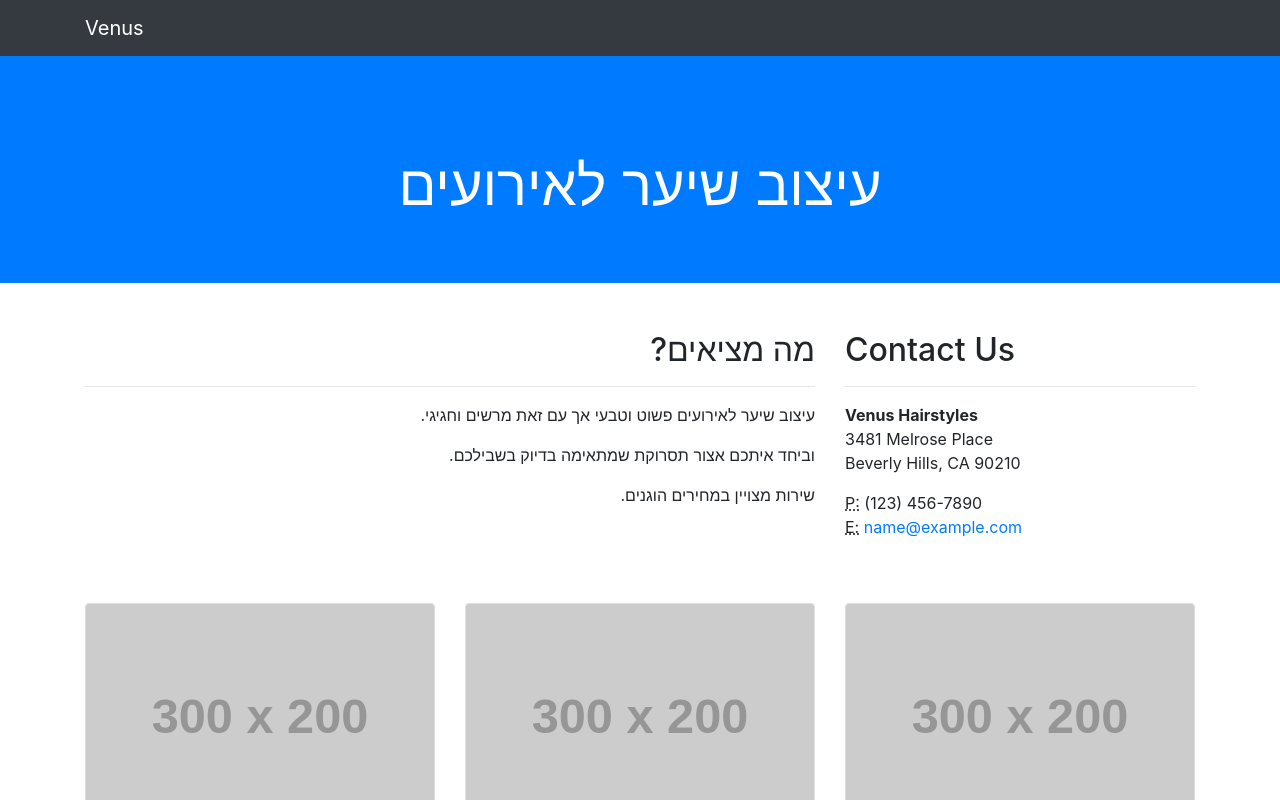
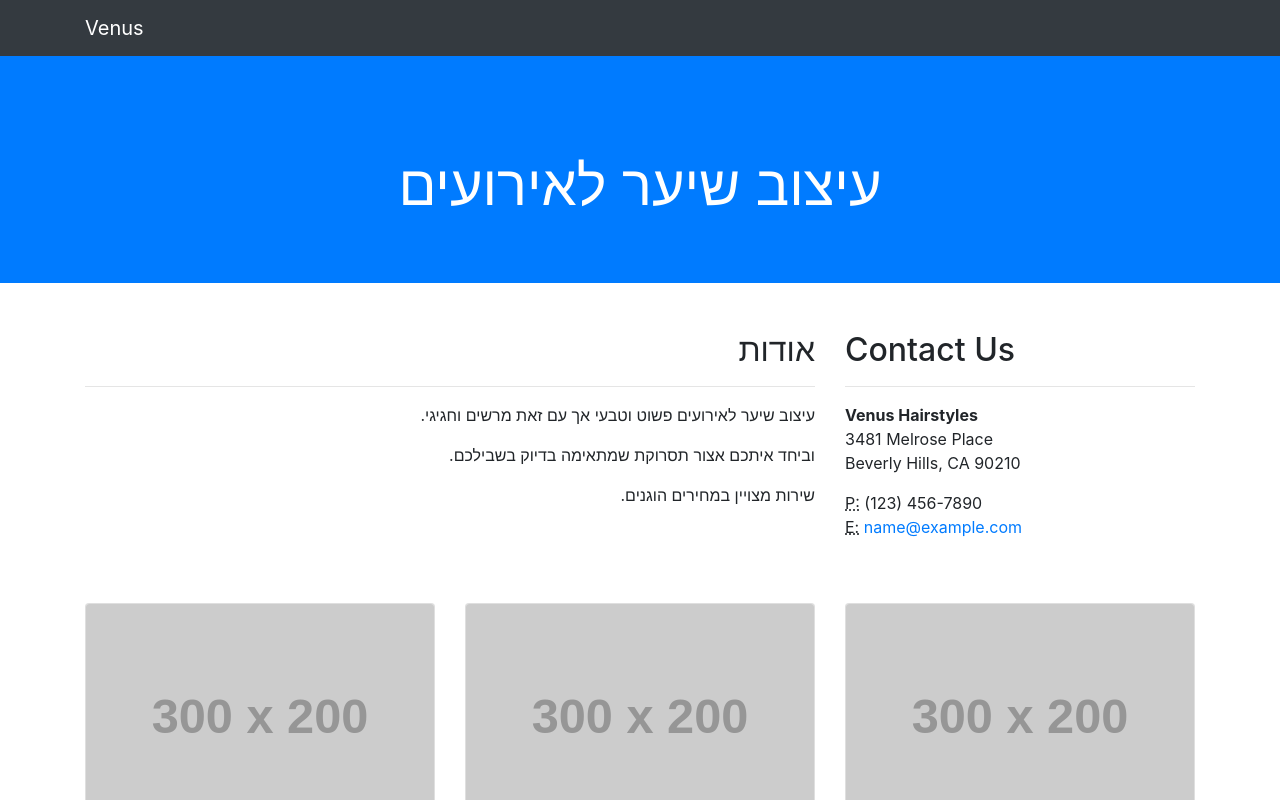
Before and after one commit to noga-g/test, a website: page index.html in a window 1280 px wide. Shown: the top 800 px of the page. Drawn offline with Linux system fonts and the light colour scheme; placeholder pictures from the web are drawn by us.

Commit message:
Update index.html

```diff
--- a/index.html
+++ b/index.html
@@ -36,6 +36,7 @@
         <div class="col-lg-12">
           <h1 class="display-4 text-white mt-5 mb-2" style="text-align: center;">עיצוב שיער לאירועים</h1>
           <p></p>
+          <p1></p1>
         </div>
       </div>
     </div>
@@ -46,7 +47,7 @@
 
     <div class="row">
       <div class="col-md-8 mb-5">
-        <h2 style="text-align: right;">?מה מציאים</h2>
+        <h2 style="text-align: right;">אודות</h2>
         <hr>
         <p style="text-align: right;">.עיצוב שיער לאירועים פשוט וטבעי אך עם זאת מרשים וחגיגי</p>
         <p style="text-align: right;">.וביחד איתכם אצור תסרוקת שמתאימה בדיוק בשבילכם</p>
```
